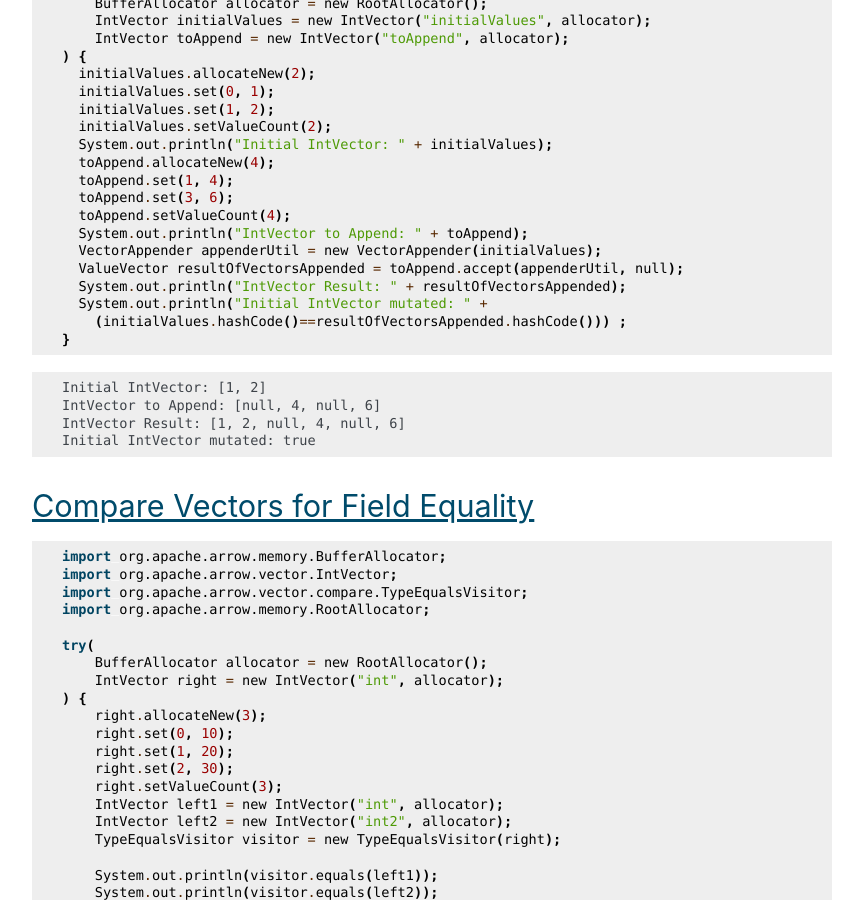
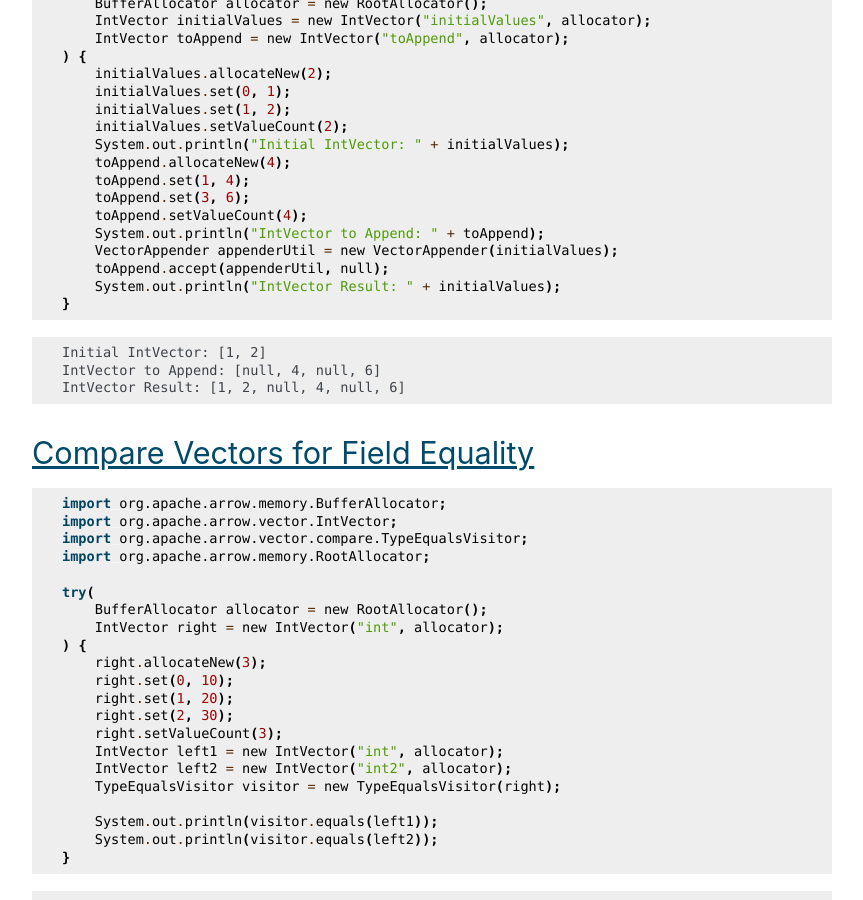
Before and after one commit to apache/arrow-cookbook, a Sphinx documentation site: the page built from java/source/data.rst, in a window 1280 px wide and 900 px high, scrolled down 829 px. Shown: the whole window, without its empty margins (258-1121 px from the left). Built offline with Sphinx 7.4.7, drawn with Linux system fonts in a browser that asks for light colours; pages that are not in the unit, such as notebooks, are missing from menus; comment, search, counter and statistics services are not loaded.

Commit message:
fix: code review

```diff
--- a/java/source/data.rst
+++ b/java/source/data.rst
@@ -43,21 +43,19 @@ is mutated and used to concatenate the added values.
         IntVector initialValues = new IntVector("initialValues", allocator);
         IntVector toAppend = new IntVector("toAppend", allocator);
     ) {
-      initialValues.allocateNew(2);
-      initialValues.set(0, 1);
-      initialValues.set(1, 2);
-      initialValues.setValueCount(2);
-      System.out.println("Initial IntVector: " + initialValues);
-      toAppend.allocateNew(4);
-      toAppend.set(1, 4);
-      toAppend.set(3, 6);
-      toAppend.setValueCount(4);
-      System.out.println("IntVector to Append: " + toAppend);
-      VectorAppender appenderUtil = new VectorAppender(initialValues);
-      ValueVector resultOfVectorsAppended = toAppend.accept(appenderUtil, null);
-      System.out.println("IntVector Result: " + resultOfVectorsAppended);
-      System.out.println("Initial IntVector mutated: " +
-        (initialValues.hashCode()==resultOfVectorsAppended.hashCode())) ;
+        initialValues.allocateNew(2);
+        initialValues.set(0, 1);
+        initialValues.set(1, 2);
+        initialValues.setValueCount(2);
+        System.out.println("Initial IntVector: " + initialValues);
+        toAppend.allocateNew(4);
+        toAppend.set(1, 4);
+        toAppend.set(3, 6);
+        toAppend.setValueCount(4);
+        System.out.println("IntVector to Append: " + toAppend);
+        VectorAppender appenderUtil = new VectorAppender(initialValues);
+        toAppend.accept(appenderUtil, null);
+        System.out.println("IntVector Result: " + initialValues);
     }
 
 .. testoutput::
@@ -65,7 +63,6 @@ is mutated and used to concatenate the added values.
     Initial IntVector: [1, 2]
     IntVector to Append: [null, 4, null, 6]
     IntVector Result: [1, 2, null, 4, null, 6]
-    Initial IntVector mutated: true
 
 Compare Vectors for Field Equality
 ==================================
```
